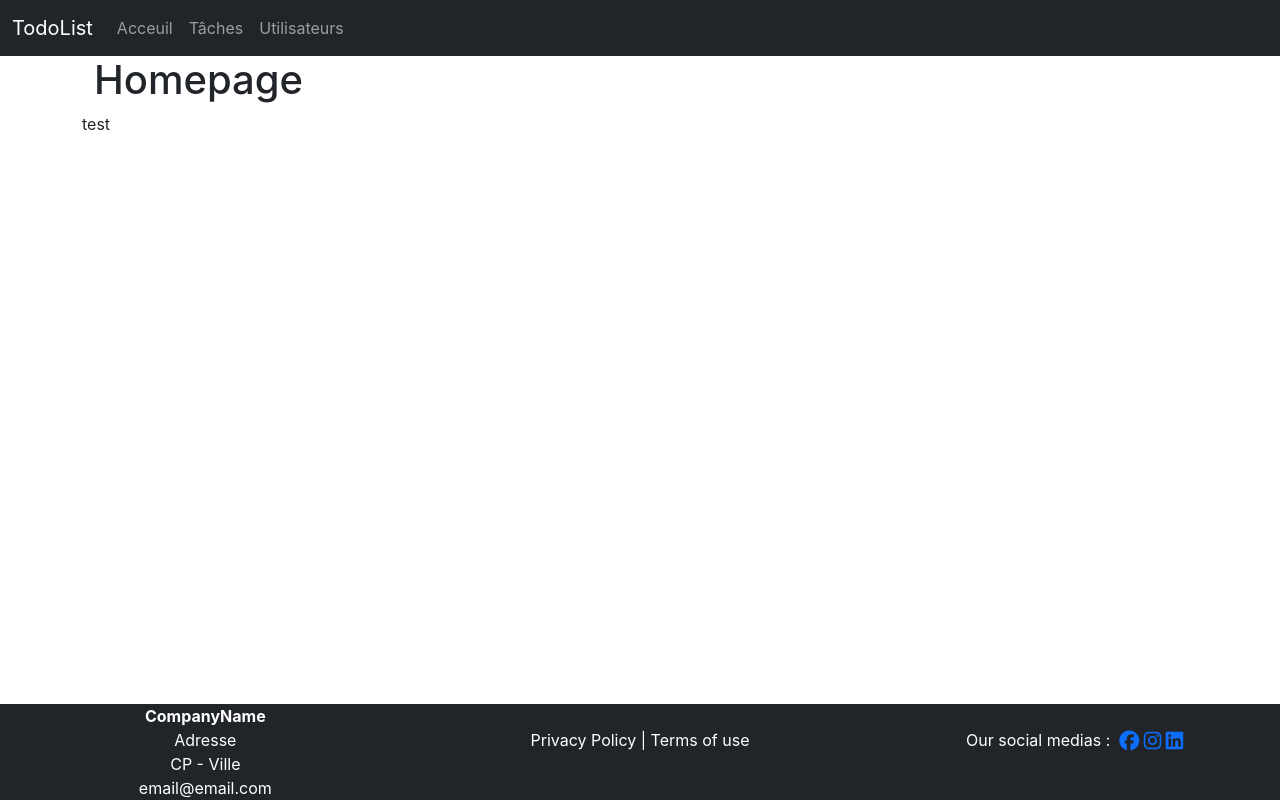
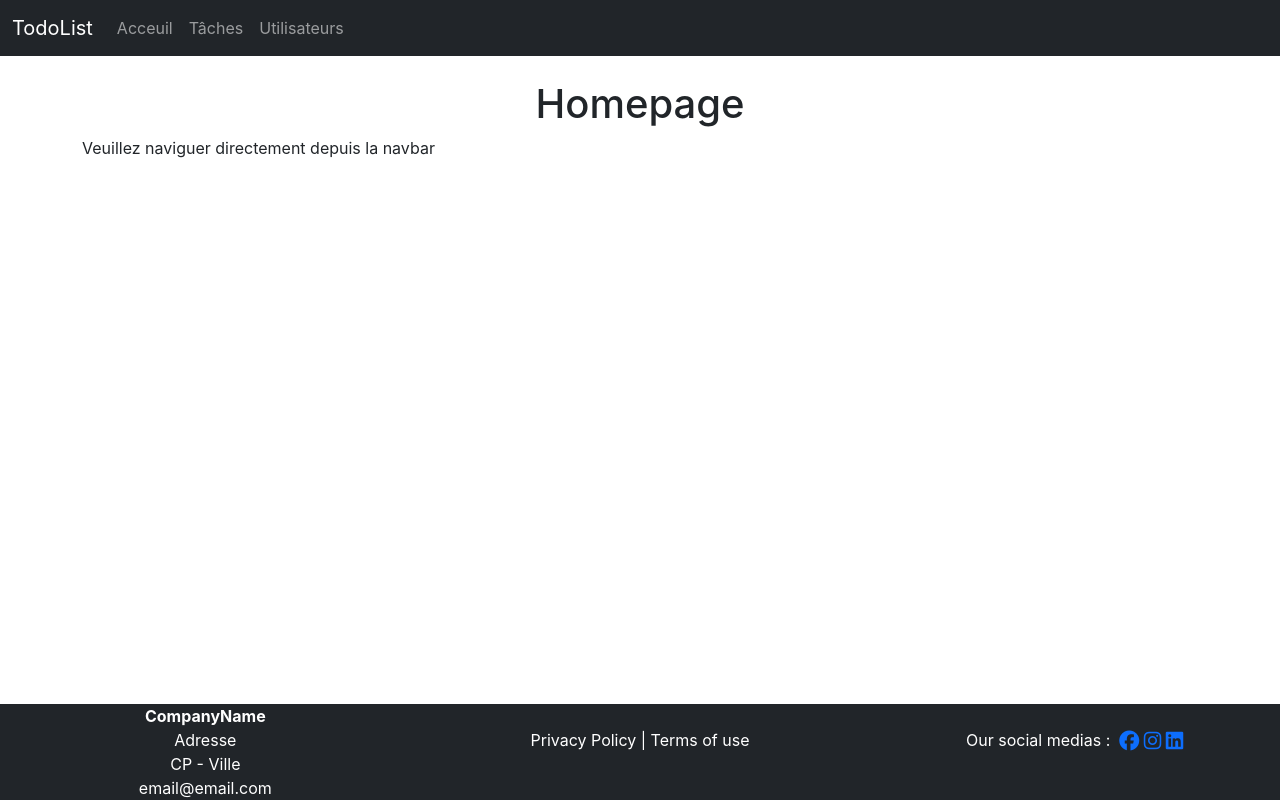
Before and after one commit to lGabranth/projet_fin_semaine_react, a React (Create React App) app: page / in a window 1280 px wide. Built offline with nearby package versions, Linux system fonts and the light colour scheme.

Commit message:
Changement page d'accueil

```diff
--- a/src/views/Home.js
+++ b/src/views/Home.js
@@ -11,12 +11,12 @@ export default class Home extends Component {
   render() {
 
     return <div className="container">
-      <h1 className="jumbotron">Homepage</h1>
 
-      <div className="row">
-        <div className="col">
+      <div className="row mt-4">
+        <div className="col text-center">
+          <h1>Homepage</h1>
           <div className="row">
-            test
+            Veuillez naviguer directement depuis la navbar
           </div>
         </div>
       </div>
```
